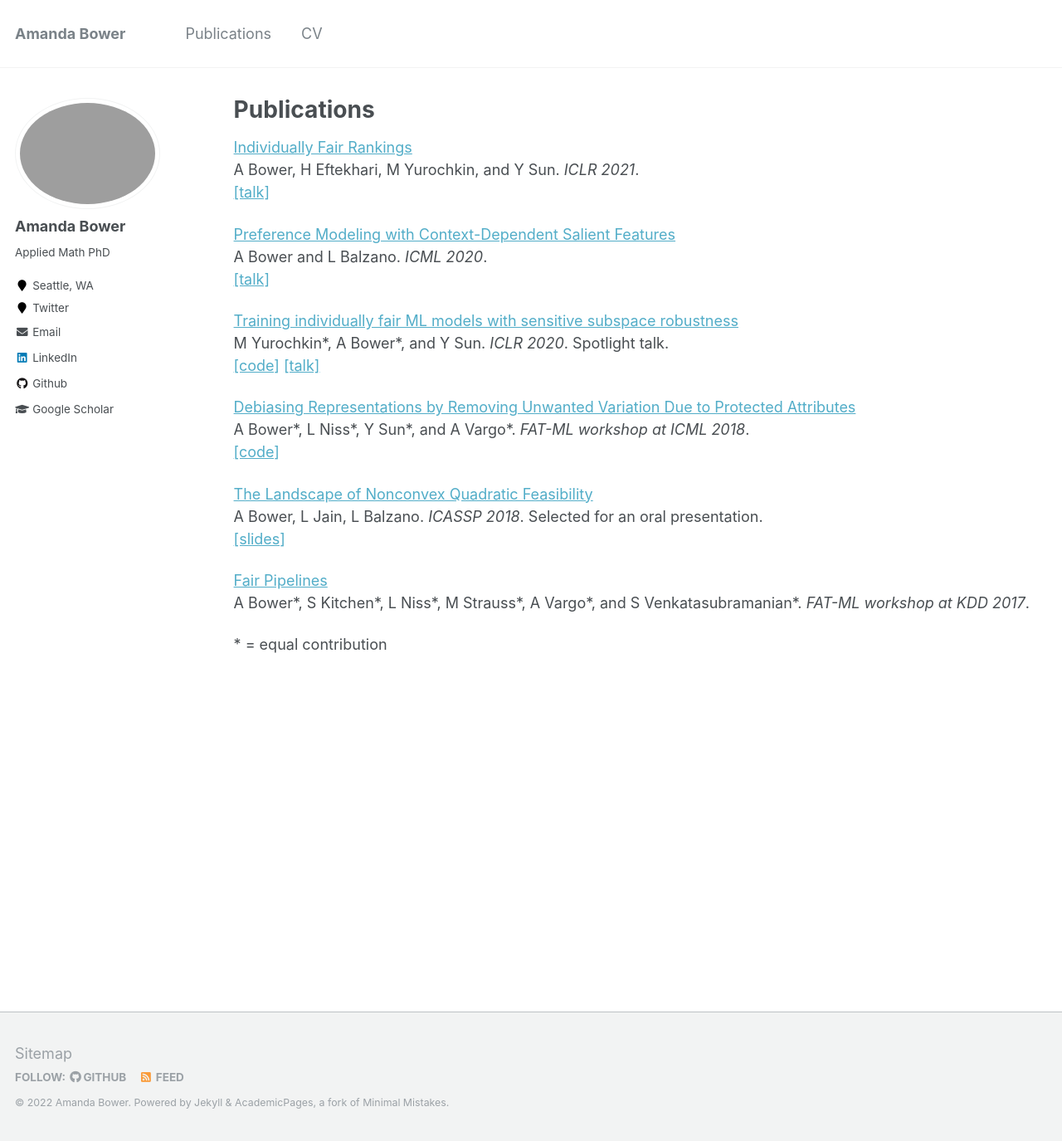
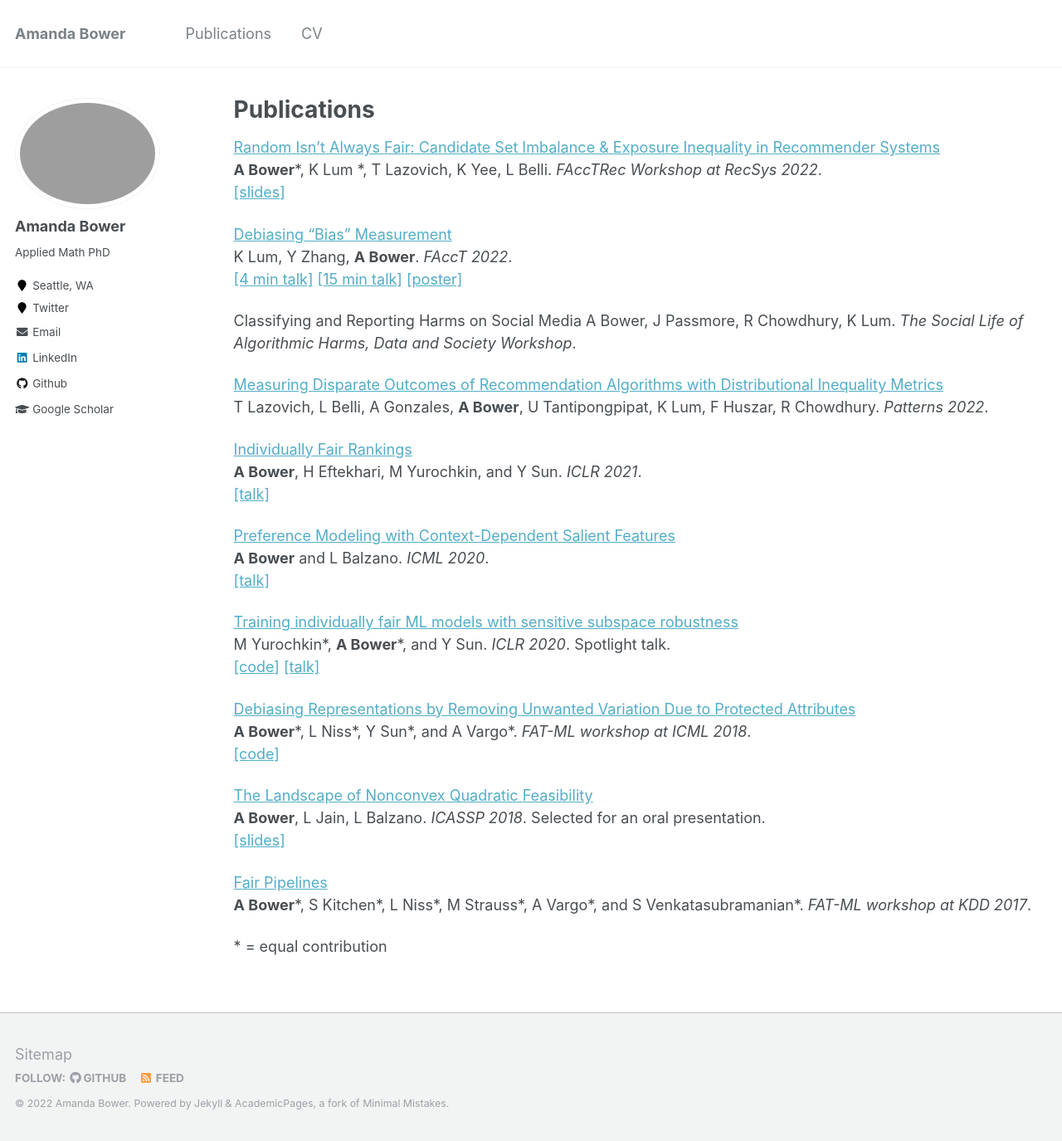
Before and after one commit to Amandarg/amandarg.github.io, a Jekyll site: the page built from _pages/publications.md, in a window 1280 px wide and 1375 px high. Shown: the whole window at 83% size. Built offline with Jekyll 4.4.1, drawn with Linux system fonts in a browser that asks for light colours.

Commit message:
Update publications.md

```diff
--- a/_pages/publications.md
+++ b/_pages/publications.md
@@ -4,27 +4,41 @@ title: "Publications"
 permalink: /publications/
 author_profile: true
 ---
+[Random Isn't Always Fair: Candidate Set Imbalance & Exposure Inequality in Recommender Systems](https://arxiv.org/abs/2209.05000)\
+**A Bower**\*, K Lum \*, T Lazovich, K Yee, L Belli. *FAccTRec Workshop at RecSys 2022*.\
+[[slides]](https://facctrec.github.io/facctrec2022/program/slide-bower.pdf)
+
+[Debiasing "Bias" Measurement](https://facctconference.org/static/pdfs_2022/facct22-32.pdf)\
+K Lum, Y Zhang, **A Bower**. *FAccT 2022*.
+[[4 min talk]](https://www.youtube.com/watch?v=4fTOPbdUiQ0) [[15 min talk]](https://www.youtube.com/watch?v=kyWyp-d0r94) [[poster]](https://drive.google.com/file/d/1ASNkdRiVFZbCQrTWp1wEH29tMJxBLRg3/view)
+
+Classifying and Reporting Harms on Social Media
+A Bower, J Passmore, R Chowdhury, K Lum. *The Social Life of Algorithmic Harms, Data and Society Workshop*.
+
+[Measuring Disparate Outcomes of Recommendation Algorithms with Distributional Inequality Metrics](https://www.sciencedirect.com/science/article/pii/S2666389922001799)\
+T Lazovich, L Belli, A Gonzales, **A Bower**, U Tantipongpipat, K Lum, F Huszar, R Chowdhury. *Patterns 2022*.
+
 [Individually Fair Rankings](https://openreview.net/forum?id=71zCSP_HuBN)\
-A Bower, H Eftekhari, M Yurochkin, and Y Sun. *ICLR 2021*.
+**A Bower**, H Eftekhari, M Yurochkin, and Y Sun. *ICLR 2021*.
 [[talk]](https://iclr.cc/virtual/2021/poster/2627)
 
 [Preference Modeling with Context-Dependent Salient Features](https://arxiv.org/abs/2002.09615)
-A Bower and L Balzano. *ICML 2020*.
+**A Bower** and L Balzano. *ICML 2020*.
 [[talk]](https://icml.cc/virtual/2020/poster/6525)
 
 [Training individually fair ML models with sensitive subspace robustness](https://arxiv.org/abs/1907.00020)
-M Yurochkin\*, A Bower\*, and Y Sun.  *ICLR 2020*. Spotlight talk.
+M Yurochkin\*, **A Bower**\*, and Y Sun.  *ICLR 2020*. Spotlight talk.
 [[code]](https://github.com/IBM/sensitive-subspace-robustness) [[talk]](https://www.youtube.com/watch?v=zyfPO9bcIXI)
 
 [Debiasing Representations by Removing Unwanted Variation Due to Protected Attributes](https://arxiv.org/pdf/1807.00461.pdf)
-A Bower\*, L Niss\*, Y Sun\*, and A Vargo\*.  *FAT-ML workshop at ICML 2018*.
+**A Bower**\*, L Niss\*, Y Sun\*, and A Vargo\*.  *FAT-ML workshop at ICML 2018*.
 [[code]](https://github.com/Amandarg/debias)
 
 [The Landscape of Nonconvex Quadratic Feasibility](https://ieeexplore.ieee.org/document/8461868)
-A Bower, L Jain, L Balzano. *ICASSP 2018*. Selected for an oral presentation.
+**A Bower**, L Jain, L Balzano. *ICASSP 2018*. Selected for an oral presentation.
 [[slides]](https://sigport.org/documents/landscape-non-convex-quadratic-feasibility)
 
 [Fair Pipelines](https://arxiv.org/pdf/1707.00391.pdf)
-A Bower\*, S Kitchen\*, L Niss\*, M Strauss\*, A Vargo\*, and S Venkatasubramanian\*. *FAT-ML workshop at KDD 2017*.
+**A Bower**\*, S Kitchen\*, L Niss\*, M Strauss\*, A Vargo\*, and S Venkatasubramanian\*. *FAT-ML workshop at KDD 2017*.
 
 \* = equal contribution
```
